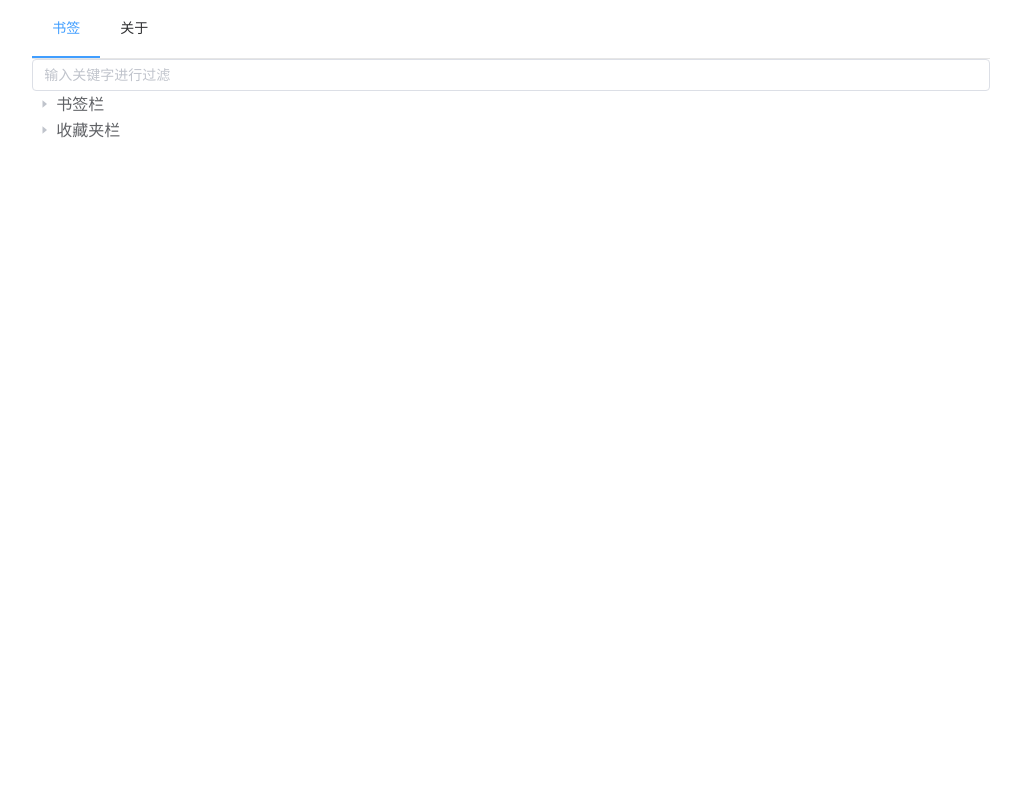
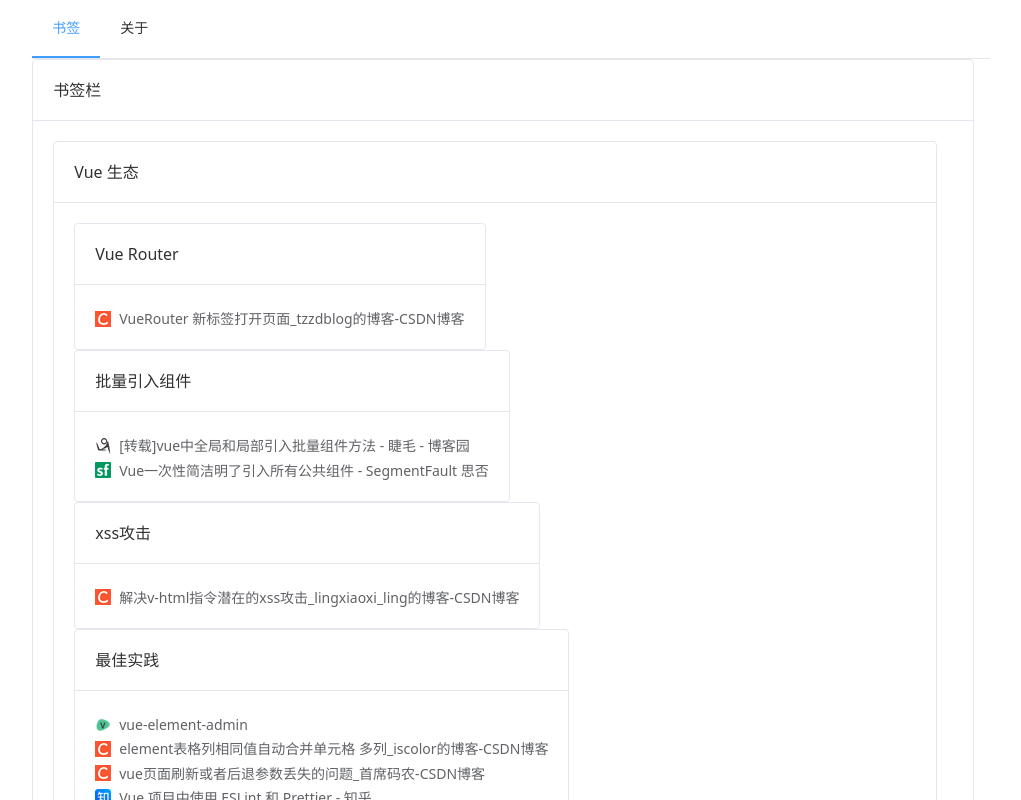
Before and after one commit to lhq8796/bookmarks, a Vue app: page /#/bookmarks in a window 1280 px wide. Shown: the top 800 px of the page, without its empty margins (129-1150 px from the left). Built offline with nearby package versions, Linux system fonts and the light colour scheme.

Commit message:
尝试将书签改为 card 形式

```diff
--- a/src/components/TreeBookmarks.vue
+++ b/src/components/TreeBookmarks.vue
@@ -1,43 +1,43 @@
 <template>
-  <div v-if="data.children" class="box">
-    <h2>{{ data.name }}</h2>
-    <TreeBookmarks
-      v-for="item of data.children"
-      :key="uniqueId(item.name + '-')"
-      :data="item"
-    />
+  <el-space v-if="data.type === 1" wrap size="large">
+    <el-card shadow="hover">
+      <template #header>
+        <div>
+          {{ data.name }}
+        </div>
+      </template>
+      <TreeBookmarks
+        v-for="item of data.children"
+        :key="item.name"
+        :data="item"
+      />
+    </el-card>
+  </el-space>
+  <div v-else-if="data.type === 2">
+    <el-link :href="data.href" target="_blank" rel="noopener noreferrer">
+      <span class="flex items-center">
+        <img v-if="data.icon" :src="data.icon" class="mr-2" />
+        {{ data.name }}
+      </span>
+    </el-link>
   </div>
-  <p v-else>
-    <a :href="data.href" target="_blank" rel="noopener noreferrer">
-      <img :src="data.icon" />
-      {{ data.name }}</a
-    >
-  </p>
 </template>
 
 <script>
-import { uniqueId } from "lodash-es";
+import { ElSpace, ElCard, ElLink } from "element-plus";
 
 export default {
   name: "TreeBookmarks",
+  components: {
+    ElSpace,
+    ElCard,
+    ElLink,
+  },
   props: {
     data: {
       type: Object,
       default: () => {},
     },
   },
-  methods: {
-    uniqueId,
-  },
 };
 </script>
-
-<style scoped>
-.box {
-  padding: 20px;
-  border: 1px solid #ccc;
-}
-.box:not(:last-child) {
-  margin-bottom: 20px;
-}
-</style>
--- a/src/layout/index.vue
+++ b/src/layout/index.vue
@@ -34,22 +34,3 @@
   },
 });
 </script>
-
-<style>
-.el-col {
-  border-radius: 4px;
-}
-.bg-purple-dark {
-  background: #99a9bf;
-}
-.bg-purple {
-  background: #d3dce6;
-}
-.bg-purple-light {
-  background: #e5e9f2;
-}
-.grid-content {
-  border-radius: 4px;
-  min-height: 36px;
-}
-</style>
--- a/src/views/Bookmarks.vue
+++ b/src/views/Bookmarks.vue
@@ -1,43 +1,16 @@
 <template>
-  <el-input v-model="filterText" placeholder="输入关键字进行过滤"> </el-input>
-  <el-tree
-    ref="tree"
-    :filter-node-method="filterNode"
-    :data="bookmarks"
-    :props="props"
-  >
-    <template #default="{ node, data }">
-      <template v-if="!data.children">
-        <el-link
-          type="primary"
-          :href="data.href"
-          target="_blank"
-          rel="noopener noreferrer"
-        >
-          <span class="flex items-center">
-            <img v-if="data.icon" :src="data.icon" class="mr-2" />
-            {{ node.label }}
-          </span>
-        </el-link>
-      </template>
-      <template v-else>
-        {{ node.label }}
-      </template>
-    </template>
-  </el-tree>
+  <TreeBookmarks v-for="item of bookmarks" :key="item.name" :data="item" />
 </template>
 
 <script>
 import request from "@/utils/request";
-import { ElTree, ElLink, ElInput } from "element-plus";
-import { ref } from "@vue/reactivity";
+import { ref } from "vue";
+import TreeBookmarks from "@/components/TreeBookmarks";
 
 export default {
   name: "Bookmarks",
   components: {
-    ElTree,
-    ElLink,
-    ElInput,
+    TreeBookmarks,
   },
   setup() {
     const bookmarks = ref([]);
```
